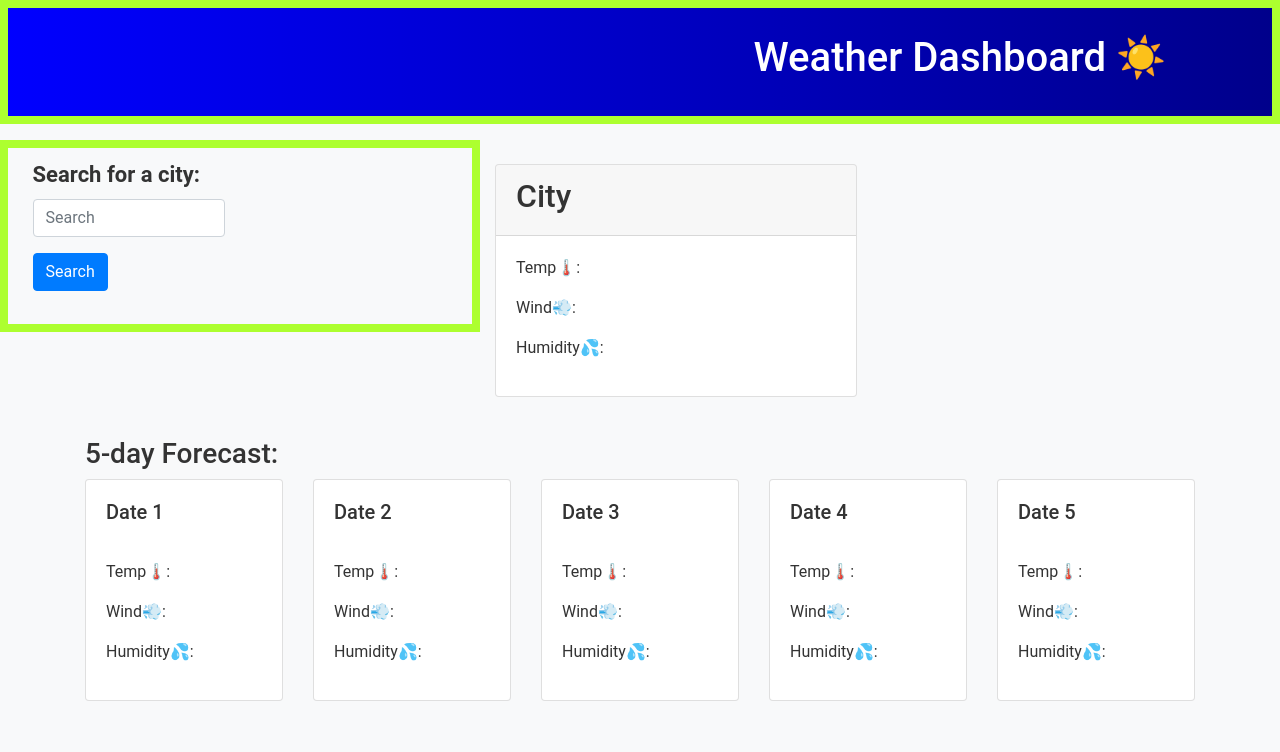
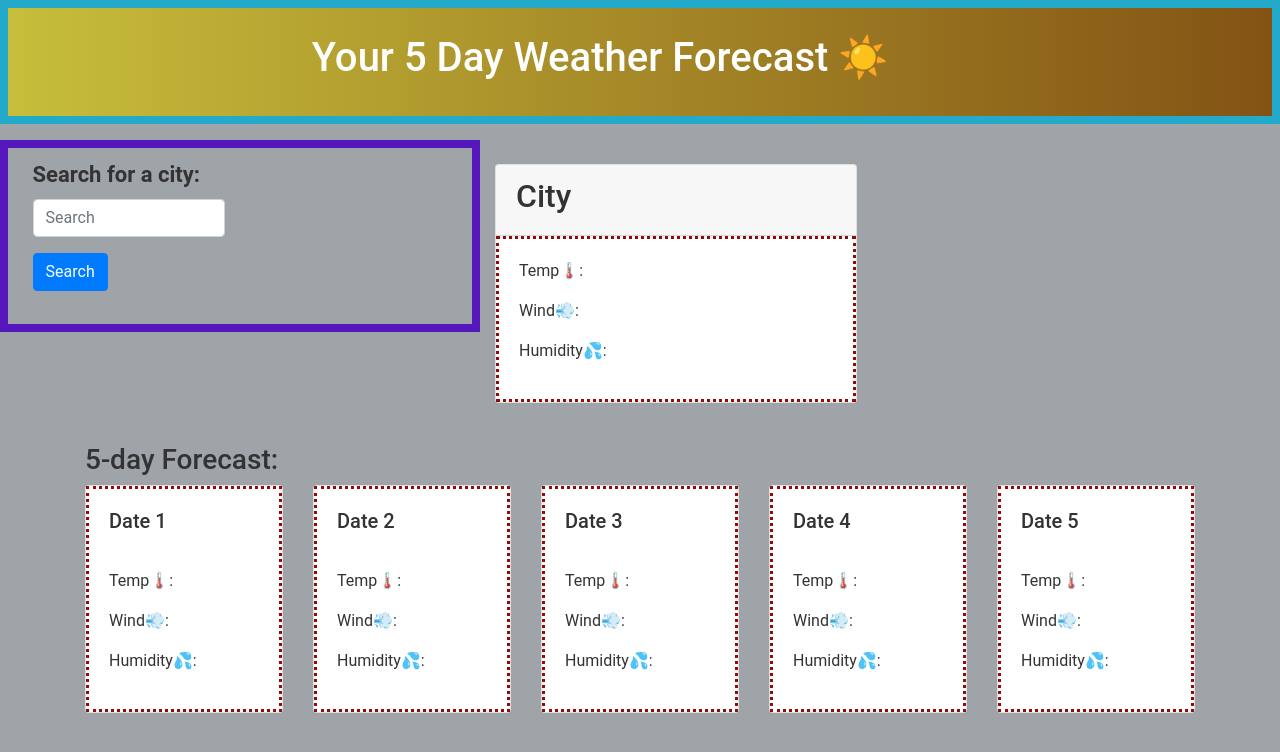
Before and after one commit to Grawrb/5-day-weather-forecast, a plain HTML site: page index.html in a window 1280 px wide. Drawn offline with nearby package versions, Linux system fonts and the light colour scheme.

Commit message:
Adjusted styling on styles.css, added to README.md

```diff
--- a/assets/css/styles.css
+++ b/assets/css/styles.css
@@ -1,37 +1,35 @@
-/* This is the main stylesheet for the dashboard */
 body {
-    background-color: #f8f9fa;
+    background-color: #9fa4a8;
     font-family: "Roboto", sans-serif;
     font-size: 16px;
     line-height: 1.5;
     color: #333;
   }
 
-  /* Header styles for the dashboard */
   header {
-    background-image: linear-gradient(to right, blue, darkblue);
+    background-image: linear-gradient(to right, rgb(199, 190, 59), rgb(131, 83, 20));
     color: #fff;
     padding: 1rem;
-    border: 0.5rem solid greenyellow;
+    border: 0.5rem solid rgb(35, 169, 202);
     margin-bottom: 1rem;
   }
 
   h1 {
     display: flex;
-    justify-content: end;
+    justify-content: center;
     font-size: 2.5rem;
     padding: 10px;
     margin-right: 5rem;
   }
 
-  /* Aside styles for the dashboard */
+  /* Styling for side menu */
   aside {
     display: flex;
     flex-direction: column;
     float: left;
     width: 30rem;
     padding: 0.6rem;
-    border: 0.5rem solid greenyellow;
+    border: 0.5rem solid rgb(86, 22, 189);
   }
 
   .searchCity {
@@ -46,21 +44,23 @@ body {
     gap: 1rem;
   }
 
-  /* Section styles for the dashboard */
+  /* Styling for current weather section */
   section {
     display: flex;
     flex-direction: column;
     margin: 2.5rem 1rem 1rem 1rem;
   }
-
-  /* Main content styles for the dashboard */
+  .card-body {
+    border: 0.2rem dotted rgb(150, 9, 9);
+  }
+  /* Styling for 5 day forecast */
   main {
     display: flex;
     flex-direction: column;
+    justify-content: center;
     margin: 2.5rem 1rem 1rem 1rem;
   }
 
-  /* Media screen styles for the dashboard between 320px and 767px*/
   @media screen and (min-width: 320px) and (max-width: 767px) {
     header {
       width: 100%;
@@ -85,7 +85,6 @@ body {
     }
   }
 
-  /* Media screen styles for the dashboard between 768px and 1024px*/
   @media screen and (min-width: 768px) and (max-width: 1024px) {
     header {
       width: 100%;
--- a/index.html
+++ b/index.html
@@ -8,15 +8,14 @@
     <link rel="stylesheet" href="https://stackpath.bootstrapcdn.com/bootstrap/4.5.2/css/bootstrap.min.css">
     <link rel="stylesheet" href="https://code.jquery.com/ui/1.12.1/themes/base/jquery-ui.css" />
     <link rel="stylesheet" href="./assets/css/styles.css">
-    <title>Weather Dashboard</title>
+    <title>5 Day Weather Forecast</title>
 </head>
 
 <body>
-    <!--The header for the dashboard.-->
     <header>
-        <h1>Weather Dashboard ☀️</h1>
+        <h1>Your 5 Day Weather Forecast ☀️</h1>
     </header>
-    <!--The aside for the search bar and buttons.-->
+    <!-- Side menu for search bar and previous searches -->
     <aside>
         <div class="container">
             <div class="row">
@@ -35,7 +34,7 @@
             </div>
         </div>
     </aside>
-    <!--The section for the current weather.-->
+    <!--Top container for current conditions at current search location-->
     <section>
         <div class="container">
             <div class="row">
@@ -54,7 +53,7 @@
             </div>
         </div>
     </section>
-    <!--The main for the 5-day forecast.-->
+    <!--Main container for 5 day forecast-->
     <main>
         <div class="container">
             <div class="row">
```
Also changed, not shown: assets/css/search-results.css (deleted), assets/js/search-results.js (deleted), 1 other file.
